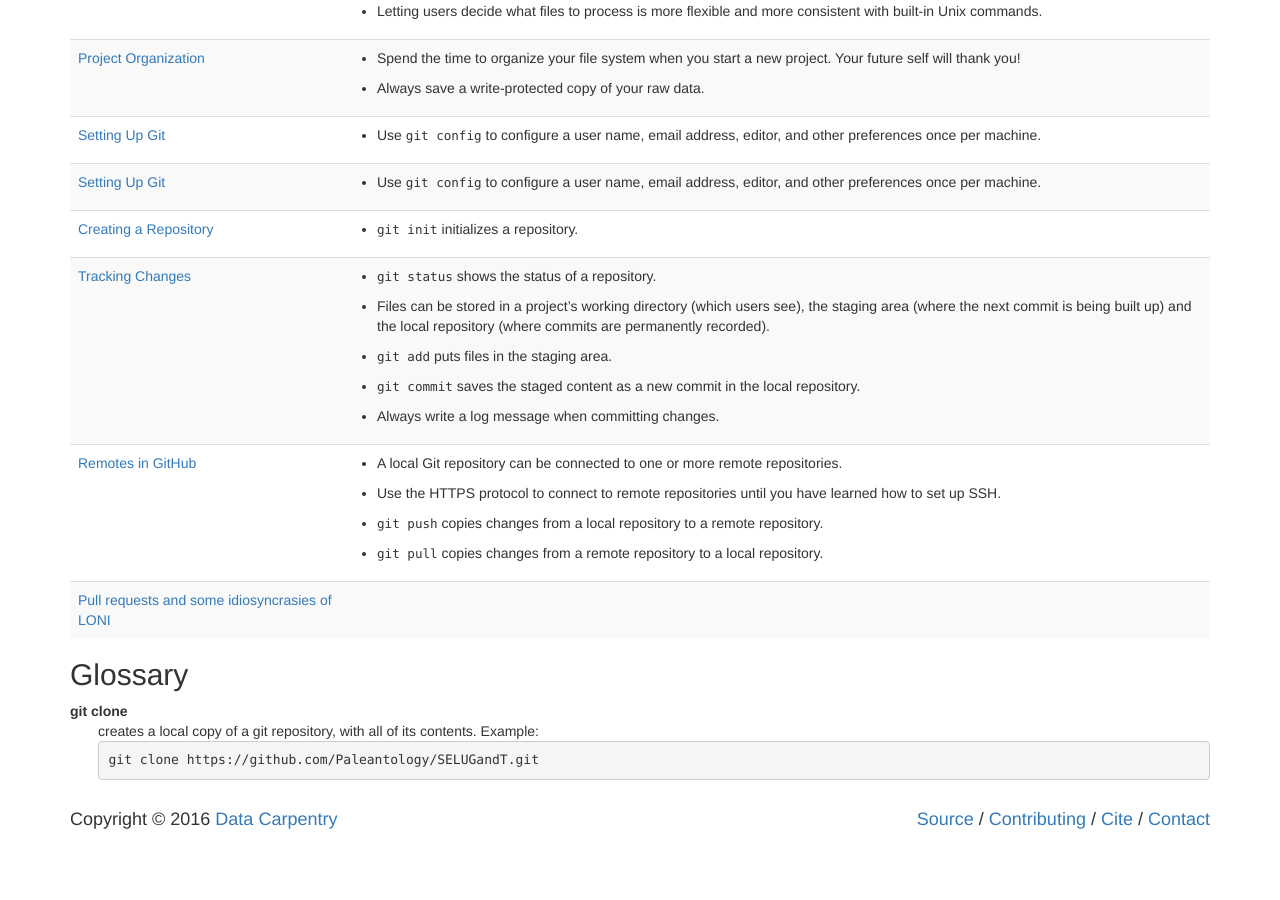
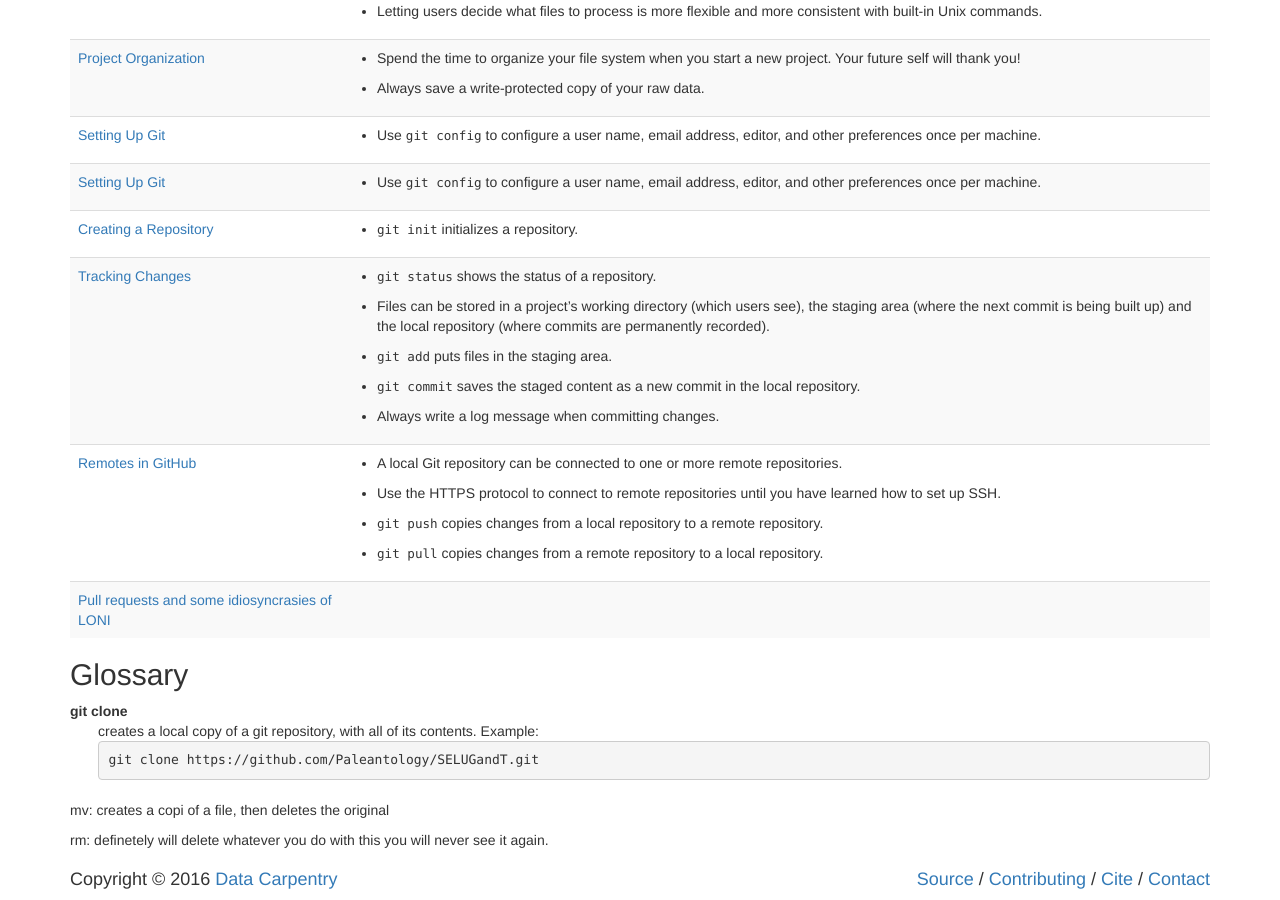
Before and after one commit to raechill95/SELUGandT, a Jekyll site: the page built from reference.md, in a window 1280 px wide and 900 px high, scrolled down 1792 px. Built offline with Jekyll 4.4.1, drawn with Linux system fonts in a browser that asks for light colours; our own code applies the rules of GitHub Pages for plain Markdown files; before the commit the page ends 2632 px from its top, so only the background shows below that.

Commit message:
adding a line to the repository

````diff
--- a/reference.md
+++ b/reference.md
@@ -11,3 +11,8 @@ git clone
 ```
 git clone https://github.com/Paleantology/SELUGandT.git
 ```
+
+mv: creates a copi of a file, then deletes the original
+
+rm: definetely will delete whatever you do with this you will never see
+it again.
````
